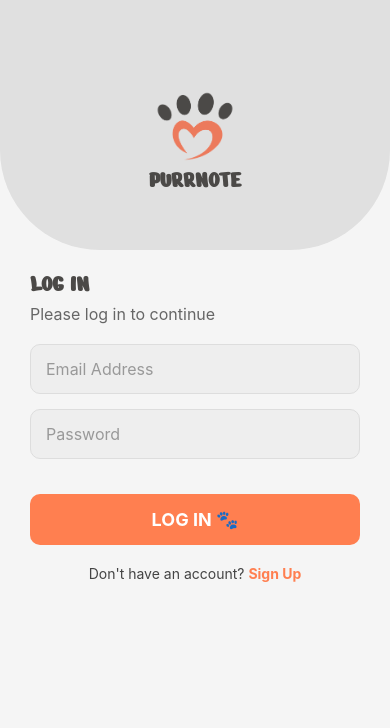
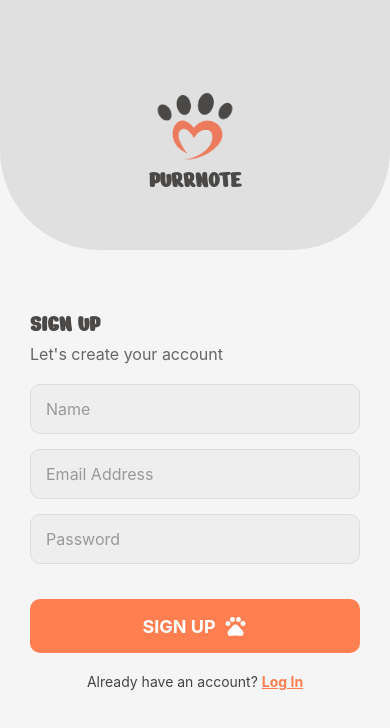
Before and after one commit to NwayNwayThanHlaing/PetAssistantApp, a React Native app in the folder product/: screen /SignUp in a window 390 px wide. Shown: the top 728 px of the page. Built offline with nearby package versions, Linux system fonts and the light colour scheme.

Commit message:
implemented auth functionalities for login and signup

```diff
--- a/product/package.json
+++ b/product/package.json
@@ -9,8 +9,10 @@
     "web": "expo start --web"
   },
   "dependencies": {
+    "@expo/vector-icons": "^14.0.4",
     "@firebase/auth": "^1.8.0",
     "@firebase/firestore": "^4.7.4",
+    "@react-native-async-storage/async-storage": "^1.24.0",
     "@react-navigation/native": "^6.1.18",
     "@react-navigation/native-stack": "^6.11.0",
     "expo": "~51.0.28",
--- a/product/src/MyStack.js
+++ b/product/src/MyStack.js
@@ -4,6 +4,7 @@ import { createNativeStackNavigator } from "@react-navigation/native-stack";
 
 // Import screens
 import Login from "./auth/login";
+import Signup from "./auth/signup";
 
 const Stack = createNativeStackNavigator();
 
@@ -16,6 +17,11 @@ const MyStack = () => {
           component={Login}
           options={{ headerShown: false }} // Hide header for Login
         />
+        <Stack.Screen
+          name="SignUp"
+          component={Signup}
+          options={{ headerShown: false }} // Optional title for the header
+        />
       </Stack.Navigator>
     </NavigationContainer>
   );
--- a/product/src/auth/firebaseConfig.js
+++ b/product/src/auth/firebaseConfig.js
@@ -1,11 +1,15 @@
-// Import the functions you need from the SDKs you need
+// src/firebaseConfig.js
 import { initializeApp } from "firebase/app";
-import { getAnalytics } from "firebase/analytics";
-// TODO: Add SDKs for Firebase products that you want to use
-// https://firebase.google.com/docs/web/setup#available-libraries
+import {
+  getAuth,
+  initializeAuth,
+  getReactNativePersistence,
+} from "firebase/auth"; // Import necessary functions
+import AsyncStorage from "@react-native-async-storage/async-storage"; // Import AsyncStorage
+import { getFirestore } from "firebase/firestore"; // Import Firestore
+import { getAnalytics, isSupported } from "firebase/analytics";
 
 // Your web app's Firebase configuration
-// For Firebase JS SDK v7.20.0 and later, measurementId is optional
 const firebaseConfig = {
   apiKey: "AIzaSyAqz90lvvGYfw_XRRzbfJ4fiitQzjjqTLk",
   authDomain: "fyp-purrnote.firebaseapp.com",
@@ -18,4 +22,21 @@ const firebaseConfig = {
 
 // Initialize Firebase
 const app = initializeApp(firebaseConfig);
-const analytics = getAnalytics(app);
+
+// Initialize Firebase Authentication with persistence
+export const auth = initializeAuth(app, {
+  persistence: getReactNativePersistence(AsyncStorage), // Use AsyncStorage for persistence
+});
+
+// Initialize Firestore
+export const firestore = getFirestore(app); // Initialize Firestore
+
+// Initialize Analytics only if supported
+let analytics;
+isSupported().then((supported) => {
+  if (supported) {
+    analytics = getAnalytics(app);
+  }
+});
+
+export { analytics }; // Export analytics if needed
--- a/product/src/auth/login.js
+++ b/product/src/auth/login.js
@@ -1,13 +1,42 @@
 import React, { useState } from "react";
-import { View, TextInput, TouchableOpacity, Image, Text } from "react-native";
-import { useTheme } from "../contexts/ThemeContext"; // Import your ThemeContext
+import MaterialIcons from "@expo/vector-icons/MaterialIcons";
+import {
+  View,
+  TextInput,
+  TouchableOpacity,
+  Image,
+  Text,
+  Alert,
+  ScrollView,
+  KeyboardAvoidingView,
+  Platform,
+} from "react-native";
+import { useTheme } from "../contexts/ThemeContext";
+import { auth } from "./firebaseConfig";
+import { signInWithEmailAndPassword } from "firebase/auth";
 
 const Login = ({ navigation }) => {
   const [email, setEmail] = useState("");
   const [password, setPassword] = useState("");
-  const { textColor } = useTheme(); // Get the text color from the context
+  const { textColor } = useTheme();
+
+  // Function to handle login
+  const handleLogin = async () => {
+    try {
+      await signInWithEmailAndPassword(auth, email, password);
+      Alert.alert("Success", "You have successfully logged in!");
+      //   navigation.navigate("Home");
+    } catch (error) {
+      Alert.alert("Login Failed", error.message);
+    }
+  };
 
   return (
+    <KeyboardAvoidingView
+      style={{ flex: 1 }}
+      behavior={Platform.OS === "ios" ? "padding" : "height"}
+    >
+      <ScrollView contentContainerStyle={{ flexGrow: 1 }}>
         <View style={{ flex: 1, backgroundColor: "#f5f5f5" }}>
           {/* Top section with logo */}
           <View
@@ -38,7 +67,7 @@ const Login = ({ navigation }) => {
           </View>
 
           {/* Form section */}
-      <View style={{ paddingHorizontal: 30, marginTop: 20 }}>
+          <View style={{ paddingHorizontal: 30, marginTop: 60 }}>
             <Text
               style={{
                 fontSize: 24,
@@ -67,6 +96,7 @@ const Login = ({ navigation }) => {
               }}
               placeholder="Email Address"
               placeholderTextColor="#999"
+              textContentType="oneTimeCode"
               onChangeText={setEmail}
               value={email}
               keyboardType="email-address"
@@ -99,23 +129,44 @@ const Login = ({ navigation }) => {
                 borderRadius: 10,
                 alignItems: "center",
                 marginVertical: 20,
+                flexDirection: "row",
+                justifyContent: "center",
+              }}
+              onPress={handleLogin}
+            >
+              <Text
+                style={{
+                  color: "#fff",
+                  fontSize: 18,
+                  fontWeight: "bold",
+                  marginRight: 8,
                 }}
               >
-          <Text style={{ color: "#fff", fontSize: 18, fontWeight: "bold" }}>
-            LOG IN 🐾
+                LOG IN
               </Text>
+              <MaterialIcons name="pets" size={24} color="white" />
             </TouchableOpacity>
 
-        <TouchableOpacity onPress={() => navigation.navigate("Login")}>
-          <Text style={{ textAlign: "center", fontSize: 14, color: "#444" }}>
+            <TouchableOpacity onPress={() => navigation.navigate("SignUp")}>
+              <Text
+                style={{ textAlign: "center", fontSize: 14, color: "#444" }}
+              >
                 Don't have an account?{" "}
-            <Text style={{ color: "#ff7f50", fontWeight: "bold" }}>
+                <Text
+                  style={{
+                    color: "#ff7f50",
+                    fontWeight: "bold",
+                    textDecorationLine: "underline",
+                  }}
+                >
                   Sign Up
                 </Text>
               </Text>
             </TouchableOpacity>
           </View>
         </View>
+      </ScrollView>
+    </KeyboardAvoidingView>
   );
 };
 
--- a/product/src/auth/signup.js
+++ b/product/src/auth/signup.js
@@ -1,13 +1,66 @@
 import React, { useState } from "react";
-import { View, TextInput, TouchableOpacity, Image, Text } from "react-native";
+import {
+  View,
+  TextInput,
+  TouchableOpacity,
+  Image,
+  Text,
+  Alert,
+  ScrollView,
+  KeyboardAvoidingView,
+  Platform,
+} from "react-native";
 import { useTheme } from "../contexts/ThemeContext"; // Import your ThemeContext
+import { auth, firestore } from "./firebaseConfig"; // Adjust the import based on your firebase config
+import { createUserWithEmailAndPassword } from "firebase/auth"; // Import Firebase Auth function
+import { doc, setDoc } from "firebase/firestore"; // Import Firestore functions
+import { MaterialIcons } from "@expo/vector-icons"; // Ensure you import the icon library
 
 const Signup = ({ navigation }) => {
+  const [name, setName] = useState(""); // Added name state
   const [email, setEmail] = useState("");
   const [password, setPassword] = useState("");
   const { textColor } = useTheme(); // Get the text color from the context
 
+  const handleSignup = async () => {
+    if (!email || !password || !name) {
+      Alert.alert("Error", "Please fill in all fields.");
+      return;
+    }
+
+    try {
+      // Create user with email and password
+      const userCredential = await createUserWithEmailAndPassword(
+        auth,
+        email,
+        password
+      );
+      const user = userCredential.user;
+
+      // Prepare user data to be stored with a default profile image
+      const userData = {
+        uid: user.uid,
+        name: name,
+        email: email,
+        profileImage: null, // Use the default profile image
+      };
+
+      // Add user data to Firestore
+      await setDoc(doc(firestore, "users", user.uid), userData);
+
+      Alert.alert("Success", "Account created successfully!");
+      navigation.navigate("Login"); // Navigate to Login screen after successful signup
+    } catch (error) {
+      Alert.alert("Signup Error", error.message);
+    }
+  };
+
   return (
+    <KeyboardAvoidingView
+      style={{ flex: 1 }}
+      behavior={Platform.OS === "ios" ? "padding" : "height"}
+    >
+      <ScrollView contentContainerStyle={{ flexGrow: 1 }}>
         <View style={{ flex: 1, backgroundColor: "#f5f5f5" }}>
           {/* Top section with logo */}
           <View
@@ -38,7 +91,7 @@ const Signup = ({ navigation }) => {
           </View>
 
           {/* Form section */}
-      <View style={{ paddingHorizontal: 30, marginTop: 20 }}>
+          <View style={{ paddingHorizontal: 30, marginTop: 60 }}>
             <Text
               style={{
                 fontSize: 24,
@@ -67,8 +120,8 @@ const Signup = ({ navigation }) => {
               }}
               placeholder="Name"
               placeholderTextColor="#999"
-          onChangeText={setEmail}
-          value={email}
+              onChangeText={setName} // Update name state
+              value={name} // Bind name state
             />
 
             <TextInput
@@ -82,24 +135,7 @@ const Signup = ({ navigation }) => {
                 backgroundColor: "#eee",
                 fontSize: 16,
               }}
-          placeholder="Phone Number"
-          placeholderTextColor="#999"
-          onChangeText={setEmail}
-          value={email}
-          keyboardType="phone-pad"
-        />
-
-        <TextInput
-          style={{
-            height: 50,
-            borderColor: "#ddd",
-            borderWidth: 1,
-            borderRadius: 10,
-            paddingHorizontal: 15,
-            marginBottom: 15,
-            backgroundColor: "#eee",
-            fontSize: 16,
-          }}
+              textContentType="oneTimeCode"
               placeholder="Email Address"
               placeholderTextColor="#999"
               onChangeText={setEmail}
@@ -134,21 +170,44 @@ const Signup = ({ navigation }) => {
                 borderRadius: 10,
                 alignItems: "center",
                 marginVertical: 20,
+                flexDirection: "row",
+                justifyContent: "center",
+              }}
+              onPress={handleSignup} // Call handleSignup on button press
+            >
+              <Text
+                style={{
+                  color: "#fff",
+                  fontSize: 18,
+                  fontWeight: "bold",
+                  marginRight: 8,
                 }}
               >
-          <Text style={{ color: "#fff", fontSize: 18, fontWeight: "bold" }}>
-            SIGN UP 🐾
+                SIGN UP
               </Text>
+              <MaterialIcons name="pets" size={24} color="white" />
             </TouchableOpacity>
 
-        <TouchableOpacity onPress={() => navigation.navigate("Signup")}>
-          <Text style={{ textAlign: "center", fontSize: 14, color: "#444" }}>
+            <TouchableOpacity onPress={() => navigation.navigate("Login")}>
+              <Text
+                style={{ textAlign: "center", fontSize: 14, color: "#444" }}
+              >
                 Already have an account?{" "}
-            <Text style={{ color: "#ff7f50", fontWeight: "bold" }}>Log In</Text>
+                <Text
+                  style={{
+                    color: "#ff7f50",
+                    fontWeight: "bold",
+                    textDecorationLine: "underline",
+                  }}
+                >
+                  Log In
+                </Text>
               </Text>
             </TouchableOpacity>
           </View>
         </View>
+      </ScrollView>
+    </KeyboardAvoidingView>
   );
 };
 
```
Also changed, not shown: product/assets/profile.jpg (added), 1 other file (tests, documents, lock files or other folders). Lines whose indentation alone changed are shown as unchanged.
